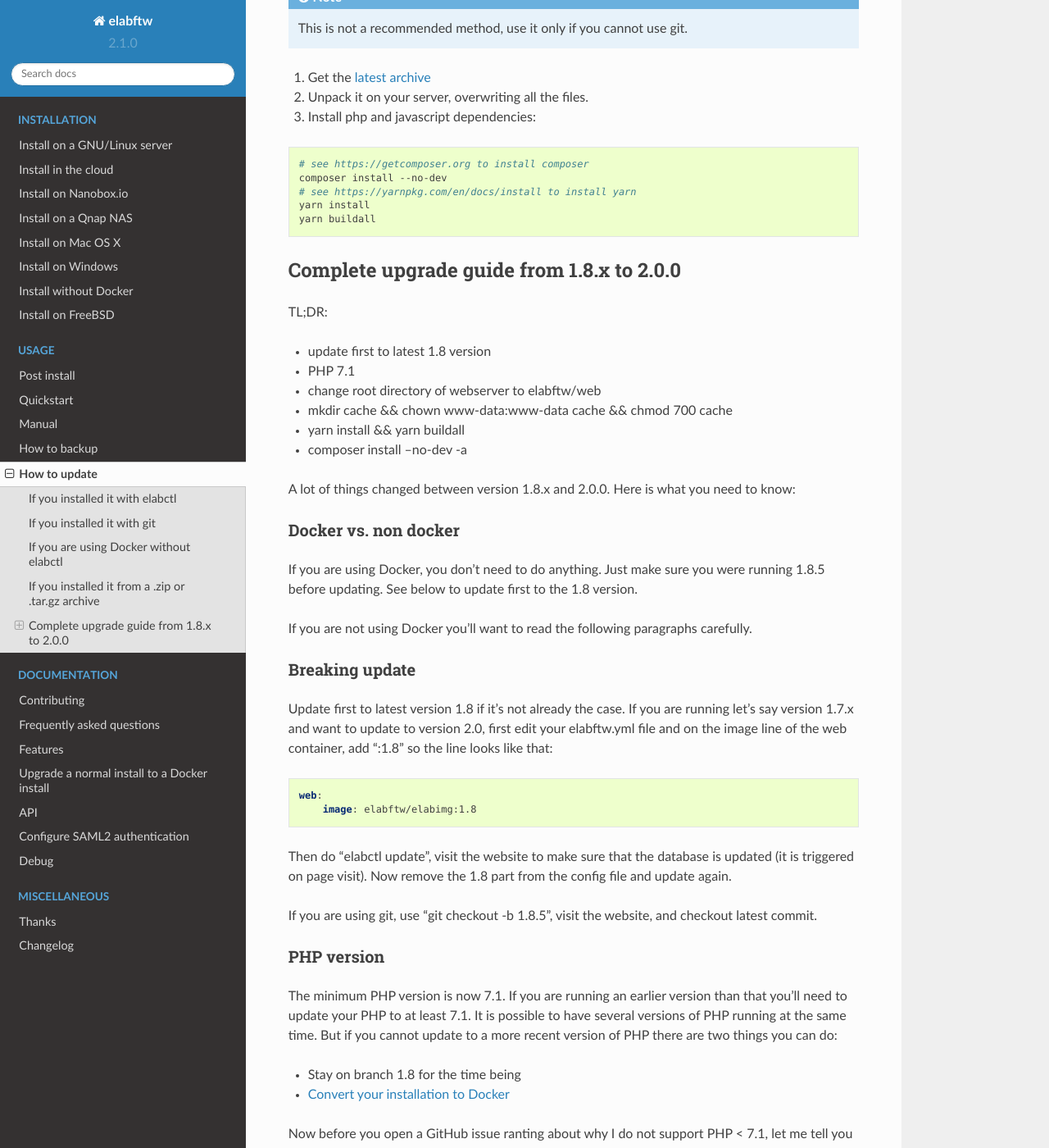
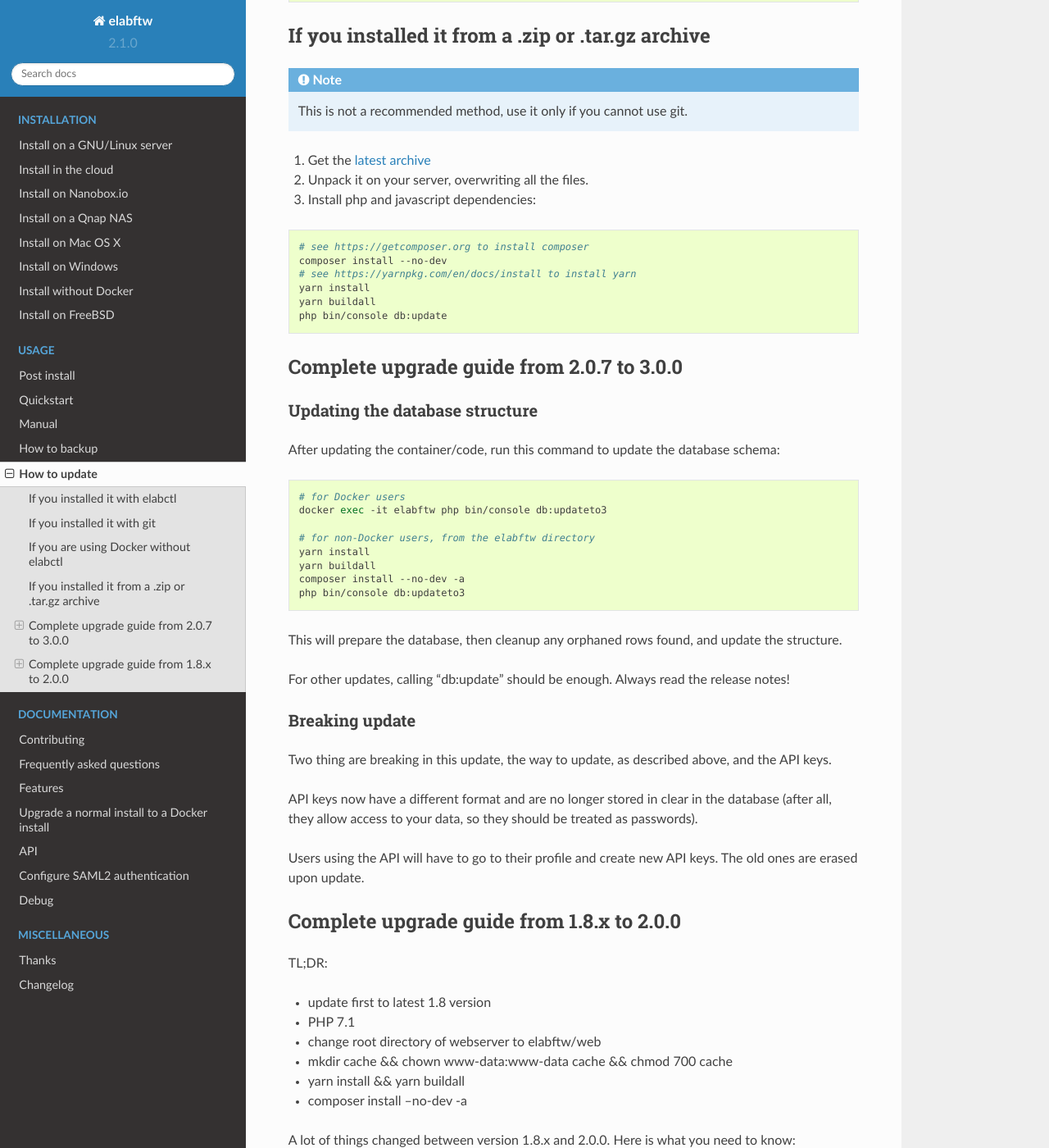
Before and after one commit to elabftw/elabdoc, a Sphinx documentation site: the page built from doc/how-to-update.rst, in a window 1280 px wide and 1400 px high, scrolled down 1025 px. Shown: the whole window at 82% size. Built offline with Sphinx 7.4.7 and the Read the Docs theme 2.0.0, drawn with Linux system fonts in a browser that asks for light colours; pages that are not in the unit, such as notebooks, are missing from menus; some of the changed text lies outside the part shown.

Commit message:
changelog and how to updateTo3

```diff
--- a/doc/changelog.rst
+++ b/doc/changelog.rst
@@ -3,14 +3,14 @@
 Changelog
 =========
 
-Version 2.1.0
+Version 3.0.0
 -------------
 
 Breaking changes:
 
 * For users: Old API keys will be erased upon update. Users of the HTTP REST API will need to generate new keys from their profile.
 * For sysadmins: If you are not using Docker you'll need to edit your CSP header and change google.com to gstatic.com!
-
+* For sysadmins: To update the database schema, check the documentation guide: https://doc.elabftw.net/how-to-update.html#complete-upgrade-guide-from-2-7-0-to-3-0-0
 
 New features:
 
--- a/doc/how-to-update.rst
+++ b/doc/how-to-update.rst
@@ -13,6 +13,10 @@
 .. code-block:: bash
 
     elabctl update
+    # change the name of the container if it is different in your configuration
+    docker exec -it elabftw php bin/console db:update
+    # Note: for version 2.x to 3.x use this instead
+    docker exec -it elabftw php bin/console db:updateto3
 
 If you installed it with git
 ^^^^^^^^^^^^^^^^^^^^^^^^^^^^
@@ -27,6 +31,7 @@
     # see https://yarnpkg.com/en/docs/install to install yarn
     yarn install
     yarn buildall
+    php bin/console db:update
 
 If you are using Docker without elabctl
 ^^^^^^^^^^^^^^^^^^^^^^^^^^^^^^^^^^^^^^^
@@ -37,6 +42,7 @@
 
     docker-compose pull
     docker-compose up -d
+    docker exec -it elabftw php bin/console db:update
 
 If you installed it from a .zip or .tar.gz archive
 ^^^^^^^^^^^^^^^^^^^^^^^^^^^^^^^^^^^^^^^^^^^^^^^^^^
@@ -55,6 +61,39 @@
     # see https://yarnpkg.com/en/docs/install to install yarn
     yarn install
     yarn buildall
+    php bin/console db:update
+
+Complete upgrade guide from 2.0.7 to 3.0.0
+^^^^^^^^^^^^^^^^^^^^^^^^^^^^^^^^^^^^^^^^^^
+
+Updating the database structure
+-------------------------------
+
+After updating the container/code, run this command to update the database schema:
+
+.. code-block:: bash
+
+    # for Docker users
+    docker exec -it elabftw php bin/console db:updateto3
+
+    # for non-Docker users, from the elabftw directory
+    yarn install
+    yarn buildall
+    composer install --no-dev -a
+    php bin/console db:updateto3
+
+This will prepare the database, then cleanup any orphaned rows found, and update the structure.
+
+For other updates, calling "db:update" should be enough. Always read the release notes!
+
+Breaking update
+---------------
+
+Two thing are breaking in this update, the way to update, as described above, and the API keys.
+
+API keys now have a different format and are no longer stored in clear in the database (after all, they allow access to your data, so they should be treated as passwords).
+
+Users using the API will have to go to their profile and create new API keys. The old ones are erased upon update.
 
 Complete upgrade guide from 1.8.x to 2.0.0
 ^^^^^^^^^^^^^^^^^^^^^^^^^^^^^^^^^^^^^^^^^^
```
